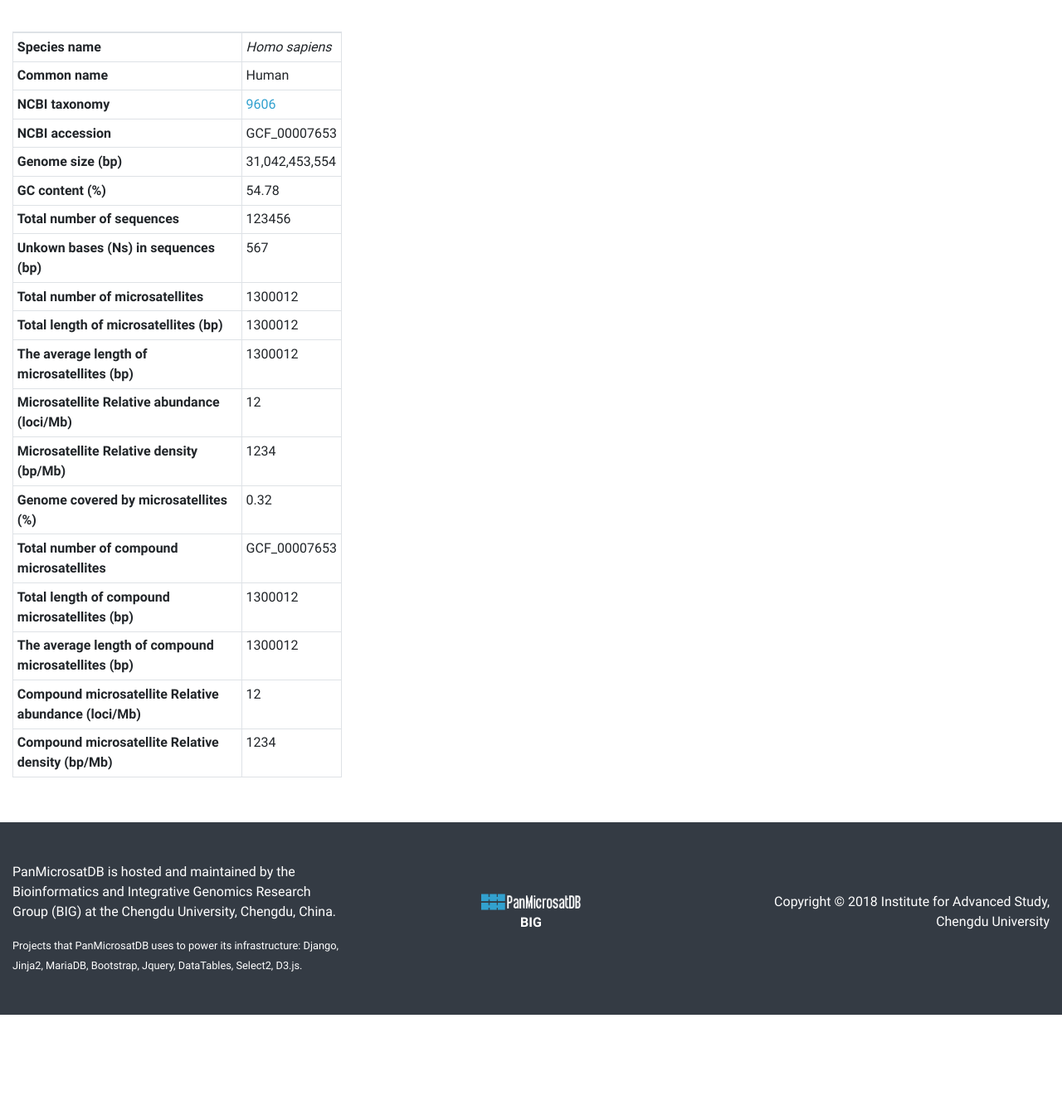
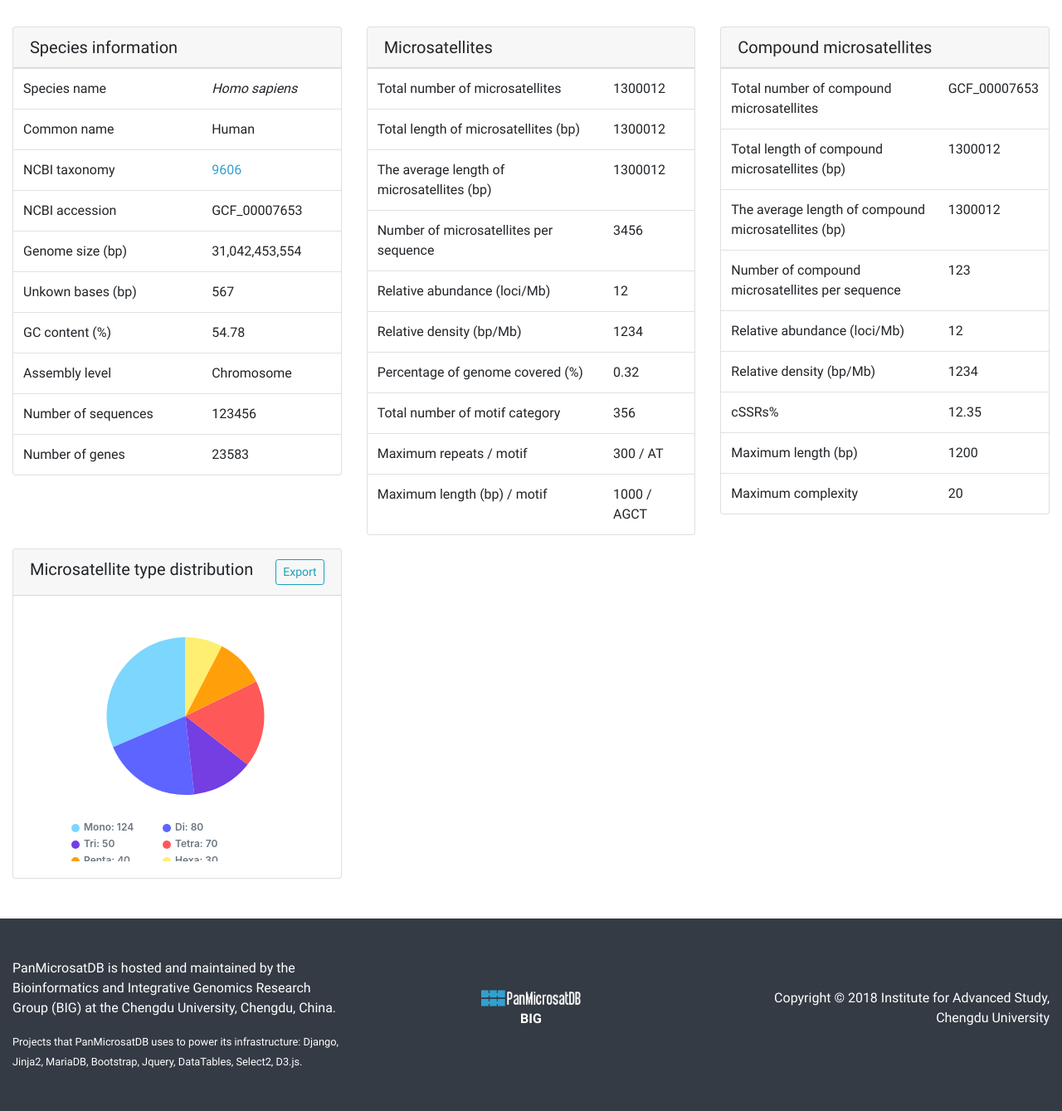
Before and after one commit to lmdu/PanMicrosatDB, a Python web app: template jinja2/panmicrosatdb/species.html in a window 1280 px wide. Shown: the part 188-1527 px from the top of the page at 83% size. Before the commit the page ends 1411 px from the top, so only its background shows below. Run offline with Jinja, Linux system fonts and the light colour scheme; the template is opened without the code that fills it: most values are stand-ins (such as "Sample title", 1, 10 or a date in 2020).

Commit message:
added species page

```diff
--- a/jinja2/panmicrosatdb/species.html
+++ b/jinja2/panmicrosatdb/species.html
@@ -1,4 +1,11 @@
 {% extends "panmicrosatdb/base.html" %}
+{% block head %}
+<style type="text/css">
+table.table{
+	margin-bottom: 0;
+}
+</style>
+{% endblock %}
 
 {% block main %}
 <div class="row mt-5">
@@ -16,32 +23,87 @@
 
 <div class="row mt-3">
 	<div class="col-lg-4">
-		<table class="table table-sm table-bordered">
-			<tbody>
-				<tr><th>Species name</th><td><i>Homo sapiens</i></td></tr>
-				<tr><th>Common name</th><td>Human</td></tr>
-				<tr><th>NCBI taxonomy</th><td><a href="#">9606</a></td></tr>
-				<tr><th>NCBI accession</th><td>GCF_00007653</td></tr>
-				<tr><th>Genome size (bp)</th><td>31,042,453,554</td></tr>
-				<tr><th>GC content (%)</th><td>54.78</td></tr>
-				<tr><th>Total number of sequences</th><td>123456</td></tr>
-				<tr><th>Unkown bases (Ns) in sequences (bp)</th><td>567</td></tr>
-				<tr><th>Total number of microsatellites</th><td>1300012</td></tr>
-				<tr><th>Total length of microsatellites (bp)</th><td>1300012</td></tr>
-				<tr><th>The average length of microsatellites (bp)</th><td>1300012</td></tr>
-				<tr><th>Microsatellite Relative abundance (loci/Mb)</th><td>12</td></tr>
-				<tr><th>Microsatellite Relative density (bp/Mb)</th><td>1234</td></tr>
-				<tr><th>Genome covered by microsatellites (%)</th><td>0.32</td></tr>
-				<tr><th>Total number of compound microsatellites</th><td>GCF_00007653</td></tr>
-				<tr><th>Total length of compound microsatellites (bp)</th><td>1300012</td></tr>
-				<tr><th>The average length of compound microsatellites (bp)</th><td>1300012</td></tr>
-				<tr><th>Compound microsatellite Relative abundance (loci/Mb)</th><td>12</td></tr>
-				<tr><th>Compound microsatellite Relative density (bp/Mb)</th><td>1234</td></tr>
-			</tbody>
-		</table>
+		<div class="card">
+			<h5 class="card-header">Species information</h5>
+			<table class="table">
+				<tbody>
+					<tr><td>Species name</td><td><i>Homo sapiens</i></td></tr>
+					<tr><td>Common name</td><td>Human</td></tr>
+					<tr><td>NCBI taxonomy</td><td><a href="#">9606</a></td></tr>
+					<tr><td>NCBI accession</td><td>GCF_00007653</td></tr>
+					<tr><td>Genome size (bp)</td><td>31,042,453,554</td></tr>
+					<tr><td>Unkown bases (bp)</td><td>567</td></tr>
+					<tr><td>GC content (%)</td><td>54.78</td></tr>
+					<tr><td>Assembly level</td><td>Chromosome</td></tr>
+					<tr><td>Number of sequences</td><td>123456</td></tr>
+					<tr><td>Number of genes</td><td>23583</td></tr>
+				</tbody>
+			</table>
+		</div>
 	</div>
-	<div class="col-lg-8">
-
+	<div class="col-lg-4">
+		<div class="card">
+			<h5 class="card-header">Microsatellites</h5>
+			<table class="table">
+				<tbody>
+					<tr><td>Total number of microsatellites</td><td>1300012</td></tr>
+					<tr><td>Total length of microsatellites (bp)</td><td>1300012</td></tr>
+					<tr><td>The average length of microsatellites (bp)</td><td>1300012</td></tr>
+					<tr><td>Number of microsatellites per sequence</td><td>3456</td></tr>
+					<tr><td>Relative abundance (loci/Mb)</td><td>12</td></tr>
+					<tr><td>Relative density (bp/Mb)</td><td>1234</td></tr>
+					<tr><td>Percentage of genome covered (%)</td><td>0.32</td></tr>
+					<tr><td>Total number of motif category</td><td>356</td></tr>
+					<tr><td>Maximum repeats / motif</td><td>300 / AT</td></tr>
+					<tr><td>Maximum length (bp) / motif</td><td>1000 / AGCT</td></tr>
+				</tbody>
+			</table>
+		</div>
+	</div>
+	<div class="col-lg-4">
+		<div class="card">
+			<h5 class="card-header">Compound microsatellites</h5>
+			<table class="table">
+				<tbody>
+					<tr><td>Total number of compound microsatellites</td><td>GCF_00007653</td></tr>
+					<tr><td>Total length of compound microsatellites (bp)</td><td>1300012</td></tr>
+					<tr><td>The average length of compound microsatellites (bp)</td><td>1300012</td></tr>
+					<tr><td>Number of compound microsatellites per sequence</td><td>123</td></tr>
+					<tr><td>Relative abundance (loci/Mb)</td><td>12</td></tr>
+					<tr><td>Relative density (bp/Mb)</td><td>1234</td></tr>
+					<tr><td>cSSRs%</td><td>12.35</td></tr>
+					<tr><td>Maximum length (bp)</td><td>1200</td></tr>
+					<tr><td>Maximum complexity</td><td>20</td></tr>
+				</tbody>
+			</table>
+		</div>
 	</div>
 </div>
+
+<div class="row mt-3">
+	<div class="col-lg-4">
+		<div class="card">
+			<h5 class="card-header">Microsatellite type distribution <button id="export-chart1" class="btn btn-sm btn-outline-info float-right">Export</button></h5>
+			<div class="card-body" id="chart1">
+				<script type="text/javascript">
+					const data = {
+						labels: ['Mono', 'Di', 'Tri', 'Tetra', 'Penta', 'Hexa'],
+						datasets: [
+							{values: [124, 80, 50, 70, 40, 30]}
+						]
+					}
+					const chart1 = new frappe.Chart('#chart1', {
+						data: data,
+						type: 'pie',
+						height: 300
+					});
+					$('#export-chart1').click(function(){
+						chart1.export();
+					});
+				</script>
+			</div>
+		</div>
+	</div>
+</div>
+
 {% endblock %}
--- a/static/panmicrosatdb/script/script.js
+++ b/static/panmicrosatdb/script/script.js
@@ -1,6 +1,4 @@
 $(document).ready(function(){
-
-$('table').DataTable();
 
 
 });
```
